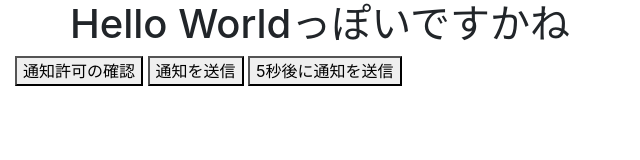
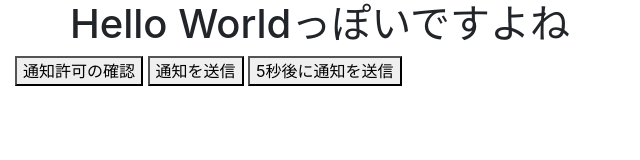
Before and after one commit to Nakanishi-Asahi/pwa_test3.github.io, a plain HTML site: page index.html in a window 1280 px wide. Shown: the full height of the page, 0-640 px from the left. Drawn offline with nearby package versions, Linux system fonts and the light colour scheme.

Commit message:
2021/10/21

```diff
--- a/index.html
+++ b/index.html
@@ -12,7 +12,7 @@
 <body>
   <div class="col-sm-3"></div>
   <div class="col-sm-6">
-    <h1 class="text-center">Hello Worldっぽいですかね</h1>
+    <h1 class="text-center">Hello Worldっぽいですよね</h1>
     <button id="confirm">通知許可の確認</button>
     <button id="send">通知を送信</button>
     <button id="wait_and_send">5秒後に通知を送信</button>
```
